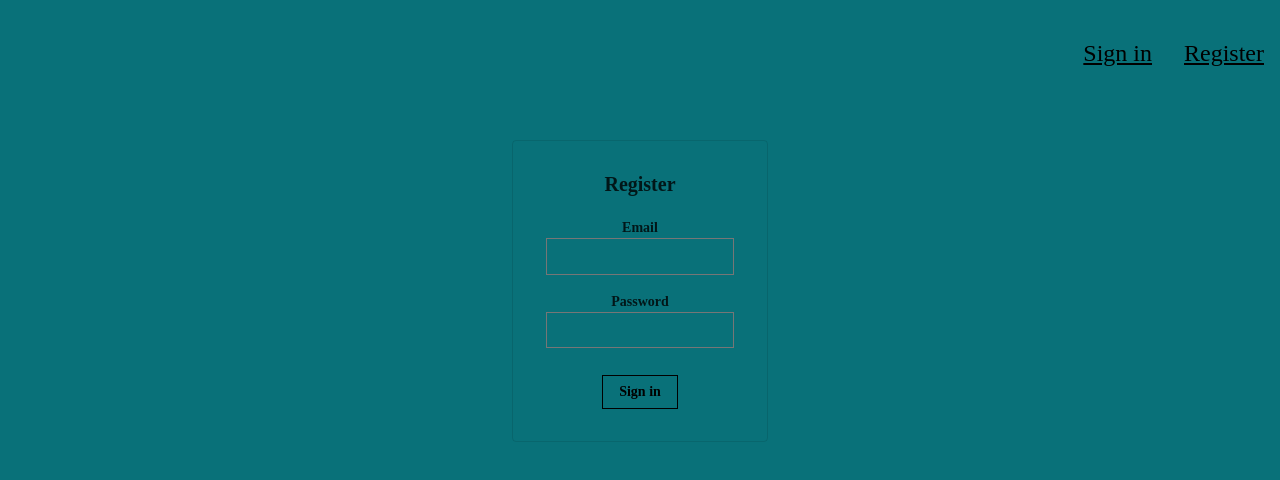
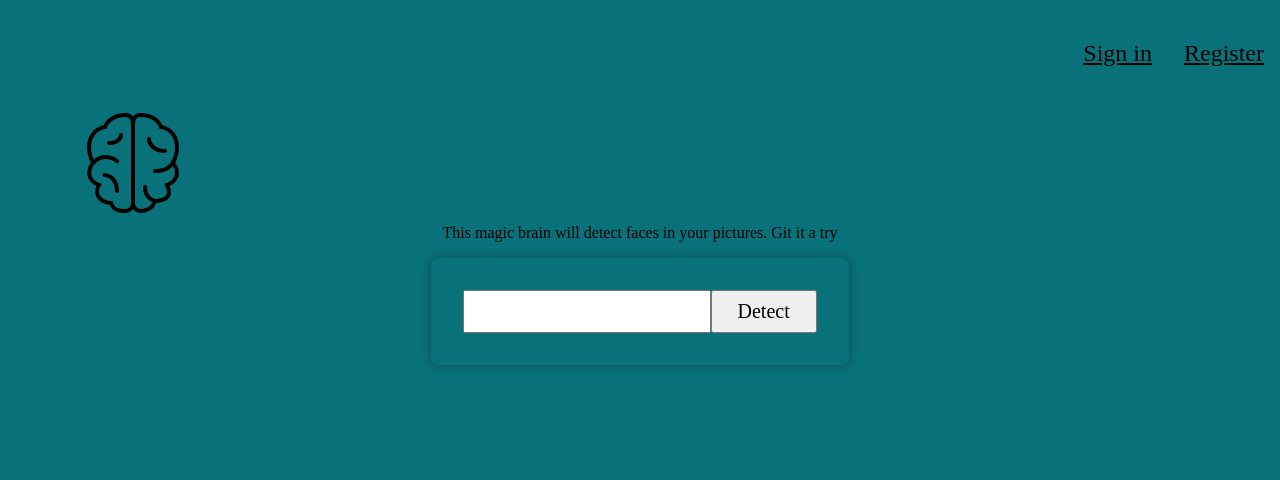
Before and after one commit to Muhammed-Ashi/face-recognition, a React (Create React App) app in the folder Frontend/: page / in a window 1280 px wide. Shown: the top 480 px of the page. Built offline with nearby package versions, Linux system fonts and the light colour scheme.

Commit message:
make changes not using backend

```diff
--- a/Frontend/package.json
+++ b/Frontend/package.json
@@ -17,8 +17,9 @@
     "web-vitals": "^2.1.4"
   },
   "scripts": {
-    "start": "react-scripts start",
-    "build": "react-scripts build",
+    "start": "SET NODE_OPTIONS=--openssl-legacy-provider && react-scripts start",
+    "build": "SET NODE_OPTIONS=--openssl-legacy-provider && react-scripts build && webpack",
+    "dev": "webpack serve",
     "test": "react-scripts test",
     "eject": "react-scripts eject"
   },
--- a/Frontend/src/App.js
+++ b/Frontend/src/App.js
@@ -123,16 +123,16 @@ import Signup from './Components/Register/Signup';
   return (
     <div className="App">
       <Navigation onRouteChange={onRouteChange} isSignedIn={isSignedIn} />
-      {route === "Home" ? <div>
+       <div>
         <Logo />
         <ImageLinkForm onInputChange={onInputChange} onButtonSubmit={onButtonSubmit} />
         <FaceRecognition imageUrl={imageUrl} box={box} />
-      </div> : (
-        route === "signin" ?
-          <Sign onRouteChange={onRouteChange} /> : <Signup onRouteChange={onRouteChange} />
-      )
+      </div>
 
-      }
+
+
+
+
 
     </div>
   );
```
